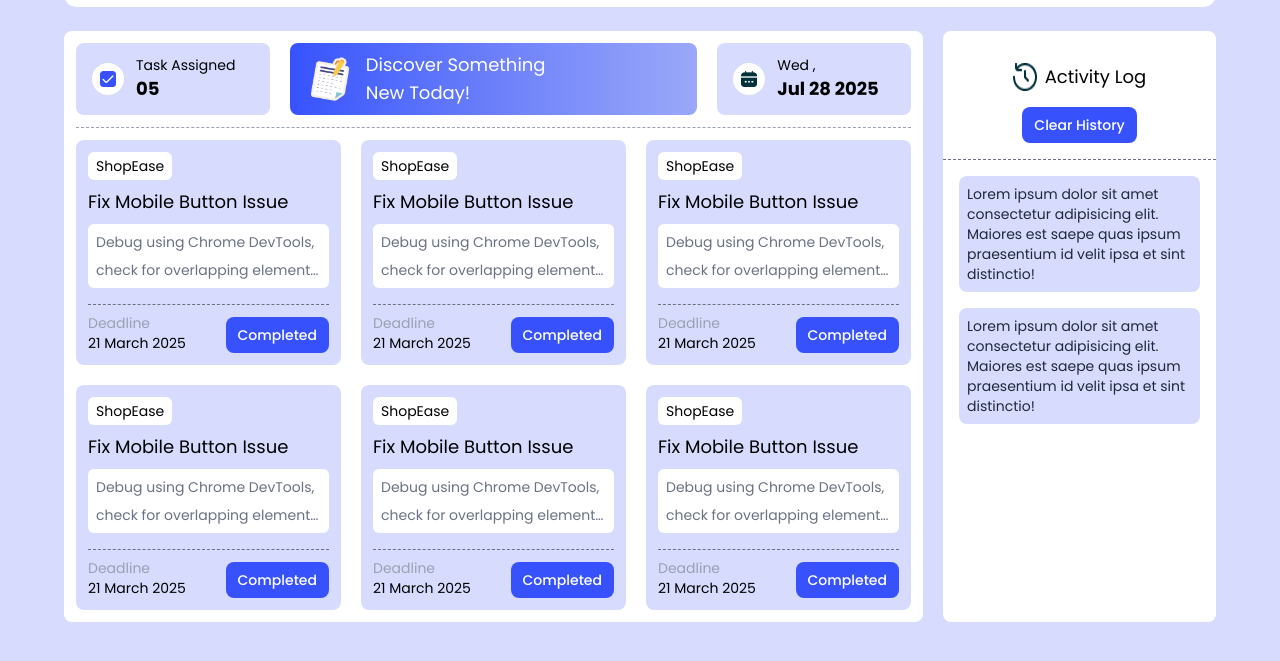
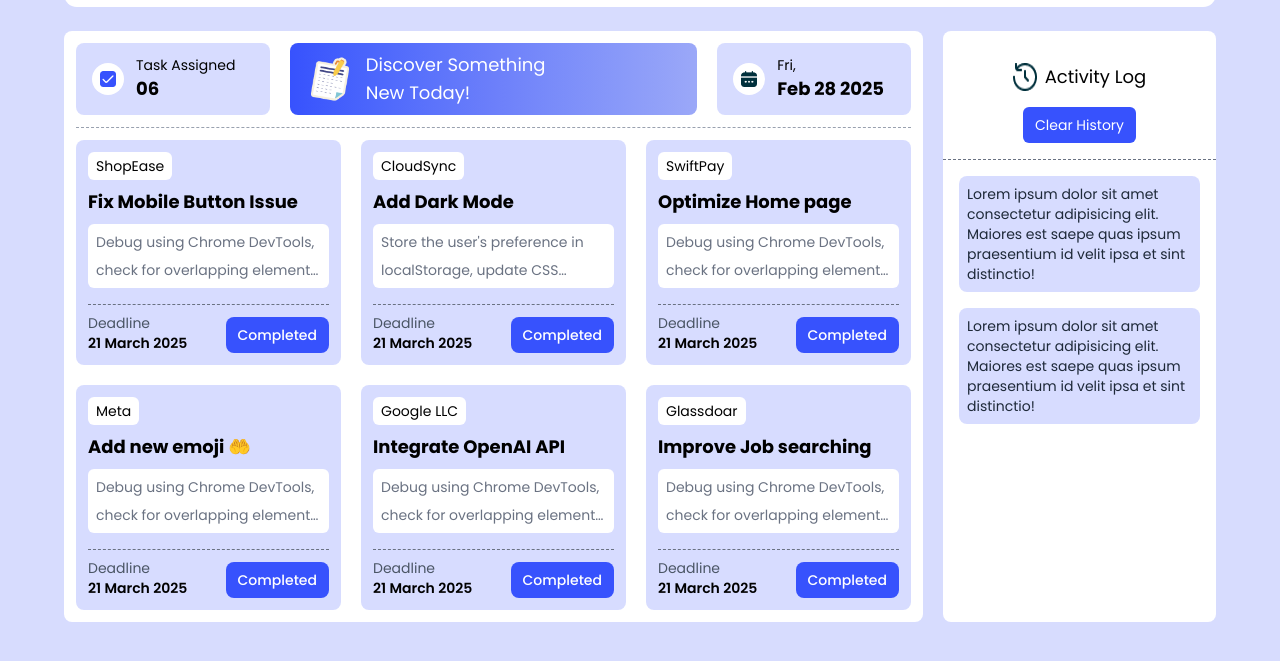
Before and after one commit to hamadismail/dev-board, a plain HTML site: page index.html in a window 1280 px wide. Shown: the part 75-736 px from the top of the page. Drawn offline with nearby package versions, Linux system fonts and the light colour scheme.

Commit message:
implement-current-date-funtionality

```diff
--- a/index.html
+++ b/index.html
@@ -36,7 +36,7 @@
             alt=""
             class="checkbox_img"
           />
-          <h2 class="items_cnt">23</h2>
+          <h2 id="item" class="items_cnt">23</h2>
         </div>
 
         <!-- color switcher -->
@@ -67,7 +67,7 @@
 
             <div>
               <p class="text-sm">Task Assigned</p>
-              <h1 class="font-bold text-lg">05</h1>
+              <h1 class="font-bold text-lg">0<span id="tasks">6</span></h1>
             </div>
           </div>
           <div
@@ -86,8 +86,8 @@
             </div>
 
             <div>
-              <p class="text-sm">Wed ,</p>
-              <h1 class="font-bold text-lg">Jul 28 2025</h1>
+              <p class="text-sm"><span id="current-day">Wed</span>,</p>
+              <h1 id="current-date" class="font-bold text-lg">Jul 28 2025</h1>
             </div>
           </div>
         </div>
@@ -97,7 +97,7 @@
           <!-- card design -->
           <div class="bg-[var(--clr-bg)] p-3 rounded-lg">
             <p class="text-sm py-1 px-2 bg-white rounded-md w-fit">ShopEase</p>
-            <h2 class="my-2 text-lg">Fix Mobile Button Issue</h2>
+            <h2 class="my-2 text-lg font-bold">Fix Mobile Button Issue</h2>
             <p
               class="px-2 py-1 text-sm bg-white rounded-md text-gray-500 block-ellipsis"
             >
@@ -109,15 +109,39 @@
               class="mt-4 pt-2 flex items-end justify-between border-t border-dashed border-gray-500"
             >
               <div>
-                <p class="text-sm text-gray-400">Deadline</p>
-                <h3 class="text-sm">21 March 2025</h3>
+                <p class="text-sm text-gray-600">Deadline</p>
+                <h3 class="text-sm font-semibold">21 March 2025</h3>
               </div>
               <button class="btn-primary text-sm">Completed</button>
             </div>
           </div>
+
+          <!-- second card -->
           <div class="bg-[var(--clr-bg)] p-3 rounded-lg">
-            <p class="text-sm py-1 px-2 bg-white rounded-md w-fit">ShopEase</p>
-            <h2 class="my-2 text-lg">Fix Mobile Button Issue</h2>
+            <p class="text-sm py-1 px-2 bg-white rounded-md w-fit">CloudSync</p>
+            <h2 class="my-2 text-lg font-bold">Add Dark Mode</h2>
+            <p
+              class="px-2 py-1 text-sm bg-white rounded-md text-gray-500 block-ellipsis"
+            >
+              Store the user's preference in localStorage, update CSS variables
+              dynamically, and apply a smooth transition effect.
+            </p>
+
+            <div
+              class="mt-4 pt-2 flex items-end justify-between border-t border-dashed border-gray-500"
+            >
+              <div>
+                <p class="text-sm text-gray-600">Deadline</p>
+                <h3 class="text-sm font-semibold">21 March 2025</h3>
+              </div>
+              <button class="btn-primary text-sm">Completed</button>
+            </div>
+          </div>
+
+          <!-- third card -->
+          <div class="bg-[var(--clr-bg)] p-3 rounded-lg">
+            <p class="text-sm py-1 px-2 bg-white rounded-md w-fit">SwiftPay</p>
+            <h2 class="my-2 text-lg font-bold">Optimize Home page</h2>
             <p
               class="px-2 py-1 text-sm bg-white rounded-md text-gray-500 block-ellipsis"
             >
@@ -129,15 +153,17 @@
               class="mt-4 pt-2 flex items-end justify-between border-t border-dashed border-gray-500"
             >
               <div>
-                <p class="text-sm text-gray-400">Deadline</p>
-                <h3 class="text-sm">21 March 2025</h3>
+                <p class="text-sm text-gray-600">Deadline</p>
+                <h3 class="text-sm font-semibold">21 March 2025</h3>
               </div>
               <button class="btn-primary text-sm">Completed</button>
             </div>
           </div>
+
+          <!-- fourth card -->
           <div class="bg-[var(--clr-bg)] p-3 rounded-lg">
-            <p class="text-sm py-1 px-2 bg-white rounded-md w-fit">ShopEase</p>
-            <h2 class="my-2 text-lg">Fix Mobile Button Issue</h2>
+            <p class="text-sm py-1 px-2 bg-white rounded-md w-fit">Meta</p>
+            <h2 class="my-2 text-lg font-bold">Add new emoji 🤲</h2>
             <p
               class="px-2 py-1 text-sm bg-white rounded-md text-gray-500 block-ellipsis"
             >
@@ -149,15 +175,19 @@
               class="mt-4 pt-2 flex items-end justify-between border-t border-dashed border-gray-500"
             >
               <div>
-                <p class="text-sm text-gray-400">Deadline</p>
-                <h3 class="text-sm">21 March 2025</h3>
+                <p class="text-sm text-gray-600">Deadline</p>
+                <h3 class="text-sm font-semibold">21 March 2025</h3>
               </div>
               <button class="btn-primary text-sm">Completed</button>
             </div>
           </div>
+
+          <!-- fifth card -->
           <div class="bg-[var(--clr-bg)] p-3 rounded-lg">
-            <p class="text-sm py-1 px-2 bg-white rounded-md w-fit">ShopEase</p>
-            <h2 class="my-2 text-lg">Fix Mobile Button Issue</h2>
+            <p class="text-sm py-1 px-2 bg-white rounded-md w-fit">
+              Google LLC
+            </p>
+            <h2 class="my-2 text-lg font-bold">Integrate OpenAI API</h2>
             <p
               class="px-2 py-1 text-sm bg-white rounded-md text-gray-500 block-ellipsis"
             >
@@ -169,15 +199,17 @@
               class="mt-4 pt-2 flex items-end justify-between border-t border-dashed border-gray-500"
             >
               <div>
-                <p class="text-sm text-gray-400">Deadline</p>
-                <h3 class="text-sm">21 March 2025</h3>
+                <p class="text-sm text-gray-600">Deadline</p>
+                <h3 class="text-sm font-semibold">21 March 2025</h3>
               </div>
               <button class="btn-primary text-sm">Completed</button>
             </div>
           </div>
+
+          <!-- sixth card -->
           <div class="bg-[var(--clr-bg)] p-3 rounded-lg">
-            <p class="text-sm py-1 px-2 bg-white rounded-md w-fit">ShopEase</p>
-            <h2 class="my-2 text-lg">Fix Mobile Button Issue</h2>
+            <p class="text-sm py-1 px-2 bg-white rounded-md w-fit">Glassdoar</p>
+            <h2 class="my-2 text-lg font-bold">Improve Job searching</h2>
             <p
               class="px-2 py-1 text-sm bg-white rounded-md text-gray-500 block-ellipsis"
             >
@@ -189,28 +221,8 @@
               class="mt-4 pt-2 flex items-end justify-between border-t border-dashed border-gray-500"
             >
               <div>
-                <p class="text-sm text-gray-400">Deadline</p>
-                <h3 class="text-sm">21 March 2025</h3>
-              </div>
-              <button class="btn-primary text-sm">Completed</button>
-            </div>
-          </div>
-          <div class="bg-[var(--clr-bg)] p-3 rounded-lg">
-            <p class="text-sm py-1 px-2 bg-white rounded-md w-fit">ShopEase</p>
-            <h2 class="my-2 text-lg">Fix Mobile Button Issue</h2>
-            <p
-              class="px-2 py-1 text-sm bg-white rounded-md text-gray-500 block-ellipsis"
-            >
-              Debug using Chrome DevTools, check for overlapping elements, and
-              ensure onClick works properly and ensure onClick works properly
-            </p>
-
-            <div
-              class="mt-4 pt-2 flex items-end justify-between border-t border-dashed border-gray-500"
-            >
-              <div>
-                <p class="text-sm text-gray-400">Deadline</p>
-                <h3 class="text-sm">21 March 2025</h3>
+                <p class="text-sm text-gray-600">Deadline</p>
+                <h3 class="text-sm font-semibold">21 March 2025</h3>
               </div>
               <button class="btn-primary text-sm">Completed</button>
             </div>
@@ -227,7 +239,11 @@
             <img src="assets/activity.png" alt="" />
             <h3 class="text-lg">Activity Log</h3>
           </div>
-          <button class="text-sm btn-primary">Clear History</button>
+          <button
+            class="text-sm py-2 px-3 rounded-md bg-[var(--clr-acent)] text-white"
+          >
+            Clear History
+          </button>
         </div>
 
         <div class="mt-4 mx-4 space-y-4">
--- a/scripts/script.js
+++ b/scripts/script.js
@@ -0,0 +1,49 @@
+// get current day
+function getCurrentDay() {
+  const date = new Date();
+
+  const day = date.toLocaleDateString('en-US', { weekday: 'short' });
+  return day;
+}
+
+// get current date
+function getCurrentDate() {
+  const date = new Date();
+
+  const rest = date
+    .toLocaleDateString('en-US', {
+      month: 'short',
+      day: '2-digit',
+      year: 'numeric',
+    })
+    .replace(',', '');
+  return rest;
+}
+
+const day = getCurrentDay();
+const date = getCurrentDate();
+
+document.getElementById('current-day').innerText = day;
+document.getElementById('current-date').innerText = date;
+
+// -------------------------------------------------------- //
+const btnPrimary = document.querySelectorAll('.btn-primary');
+
+for (const btn of btnPrimary) {
+  btn.addEventListener('click', e => {
+    btn.disabled = true;
+    btn.classList.add('opacity-20');
+
+    const tasks = document.getElementById('tasks');
+    const taskValue = parseInt(tasks.innerText);
+
+    taskValue > 1
+      ? (tasks.innerText = Math.max(0, taskValue - 1))
+      : (tasks.innerText = '');
+
+    const item = document.getElementById('item');
+    const itemvalue = parseInt(item.innerText);
+
+    item.innerText = Math.max(0, itemvalue + 1);
+  });
+}
```
